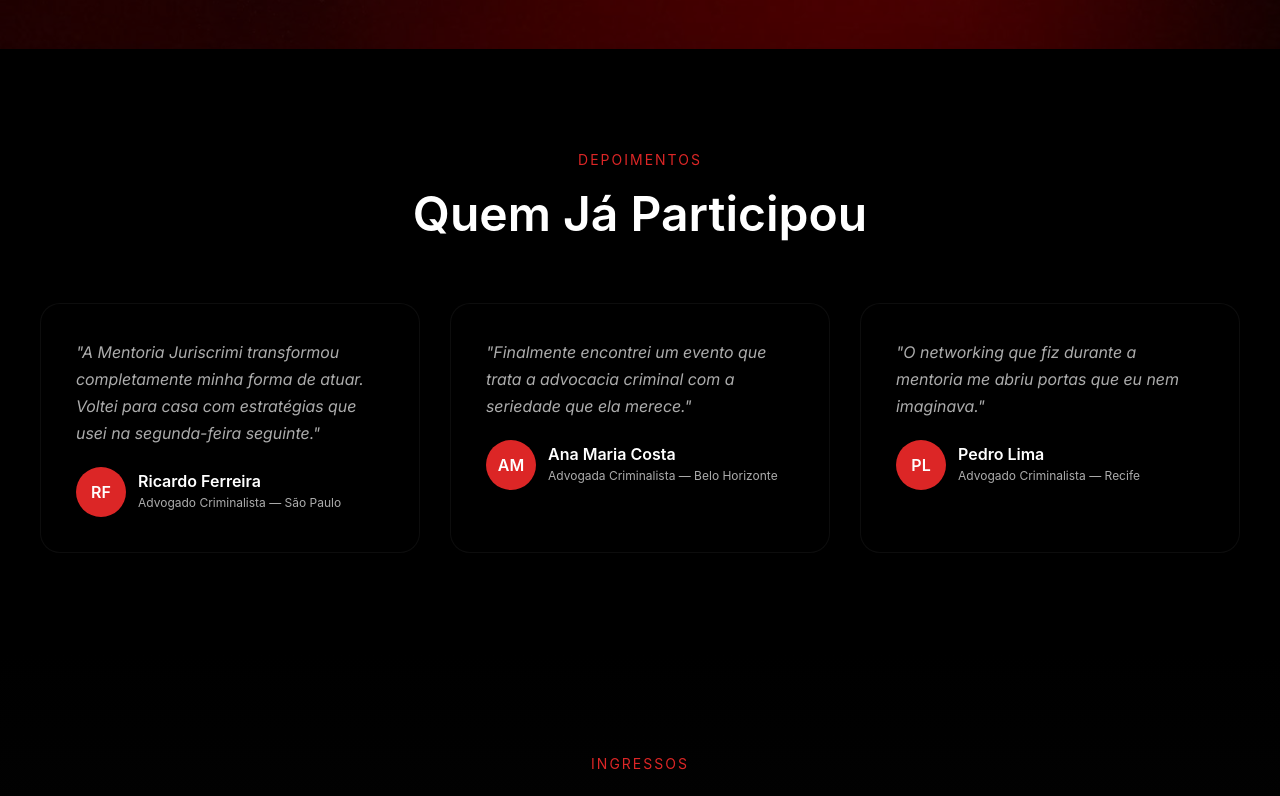
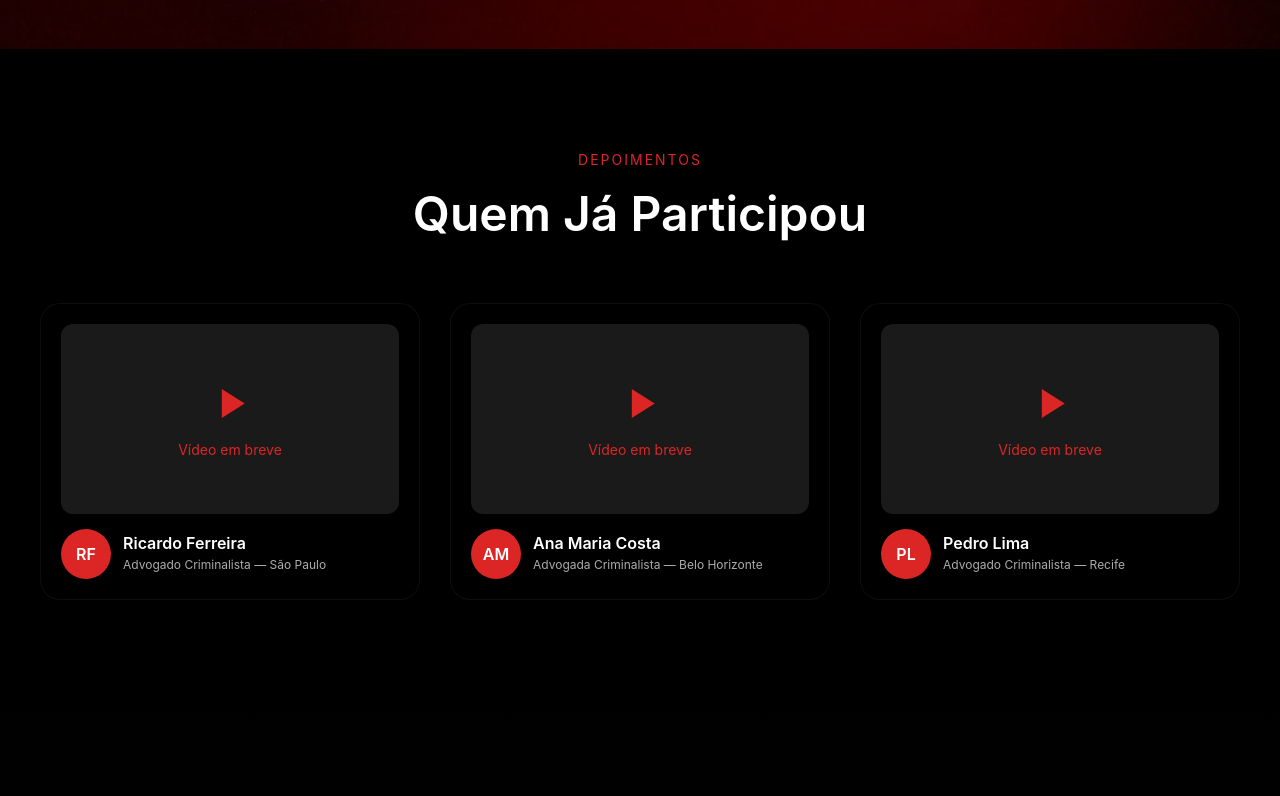
Before and after one commit to aleanmendonca/mentoriajuriscrimi, a React (Vite) app: page / in a window 1280 px wide. Shown: the part 9879-10675 px from the top of the page. Built offline with nearby package versions, Linux system fonts and the light colour scheme; a web font is replaced by a local one.

Commit message:
Player de vídeo nos depoimentos + descrição David corrigida

```diff
--- a/src/App.jsx
+++ b/src/App.jsx
@@ -951,7 +951,7 @@
       initials: 'DA',
       name: 'David Alencar',
       role: 'Criminalista',
-      desc: 'Advogado criminalista com ampla experiência em casos de alta complexidade.',
+      desc: 'Ex acesso no tribunal de Justiça e direto da ESA no vale do Jaguaribe.',
       image: '/palestrantes/novos/david.jpeg',
       instagram: 'https://www.instagram.com/davidalencaradv/',
       video: false,
@@ -1223,9 +1223,9 @@
 function Testimonials() {
   const isMobile = useIsMobile()
   const testimonials = [
-    { text: '"A Mentoria Juriscrimi transformou completamente minha forma de atuar. Voltei para casa com estratégias que usei na segunda-feira seguinte."', initials: 'RF', name: 'Ricardo Ferreira', location: 'Advogado Criminalista — São Paulo' },
-    { text: '"Finalmente encontrei um evento que trata a advocacia criminal com a seriedade que ela merece."', initials: 'AM', name: 'Ana Maria Costa', location: 'Advogada Criminalista — Belo Horizonte' },
-    { text: '"O networking que fiz durante a mentoria me abriu portas que eu nem imaginava."', initials: 'PL', name: 'Pedro Lima', location: 'Advogado Criminalista — Recife' },
+    { video: '', initials: 'RF', name: 'Ricardo Ferreira', location: 'Advogado Criminalista — São Paulo' },
+    { video: '', initials: 'AM', name: 'Ana Maria Costa', location: 'Advogada Criminalista — Belo Horizonte' },
+    { video: '', initials: 'PL', name: 'Pedro Lima', location: 'Advogado Criminalista — Recife' },
   ]
 
   return (
@@ -1238,9 +1238,24 @@
 
         <div style={{ display: 'grid', gridTemplateColumns: isMobile ? '1fr' : 'repeat(auto-fit, minmax(350px, 1fr))', gap: isMobile ? '20px' : '30px' }}>
           {testimonials.map((t, i) => (
-            <div key={i} style={{...styles.testiCard, padding: isMobile ? '20px' : '35px'}}>
-              <p style={{ fontSize: isMobile ? '14px' : '16px', lineHeight: 1.7, color: '#ACACAC', marginBottom: '20px', fontStyle: 'italic' }}>{t.text}</p>
-              <div style={{ display: 'flex', alignItems: 'center', gap: '12px' }}>
+            <div key={i} style={{...styles.testiCard, padding: isMobile ? '15px' : '20px'}}>
+              {t.video ? (
+                <video
+                  controls
+                  style={{ width: '100%', borderRadius: '12px', background: '#1a1a1a' }}
+                  src={t.video}
+                />
+              ) : (
+                <div style={{ width: '100%', paddingTop: '56.25%', background: '#1a1a1a', borderRadius: '12px', position: 'relative' }}>
+                  <div style={{ position: 'absolute', top: '50%', left: '50%', transform: 'translate(-50%, -50%)', color: '#DC2626', fontSize: '14px', textAlign: 'center' }}>
+                    <svg width="50" height="50" viewBox="0 0 24 24" fill="#DC2626" style={{ marginBottom: '5px' }}>
+                      <path d="M8 5v14l11-7z"/>
+                    </svg>
+                    <div>Vídeo em breve</div>
+                  </div>
+                </div>
+              )}
+              <div style={{ display: 'flex', alignItems: 'center', gap: '12px', marginTop: '15px' }}>
                 <div style={{...styles.testiAvatar, width: isMobile ? '40px' : '50px', height: isMobile ? '40px' : '50px'}}>{t.initials}</div>
                 <div>
                   <h4 style={{ fontSize: isMobile ? '14px' : '16px', fontWeight: 600, marginBottom: '3px' }}>{t.name}</h4>
```
